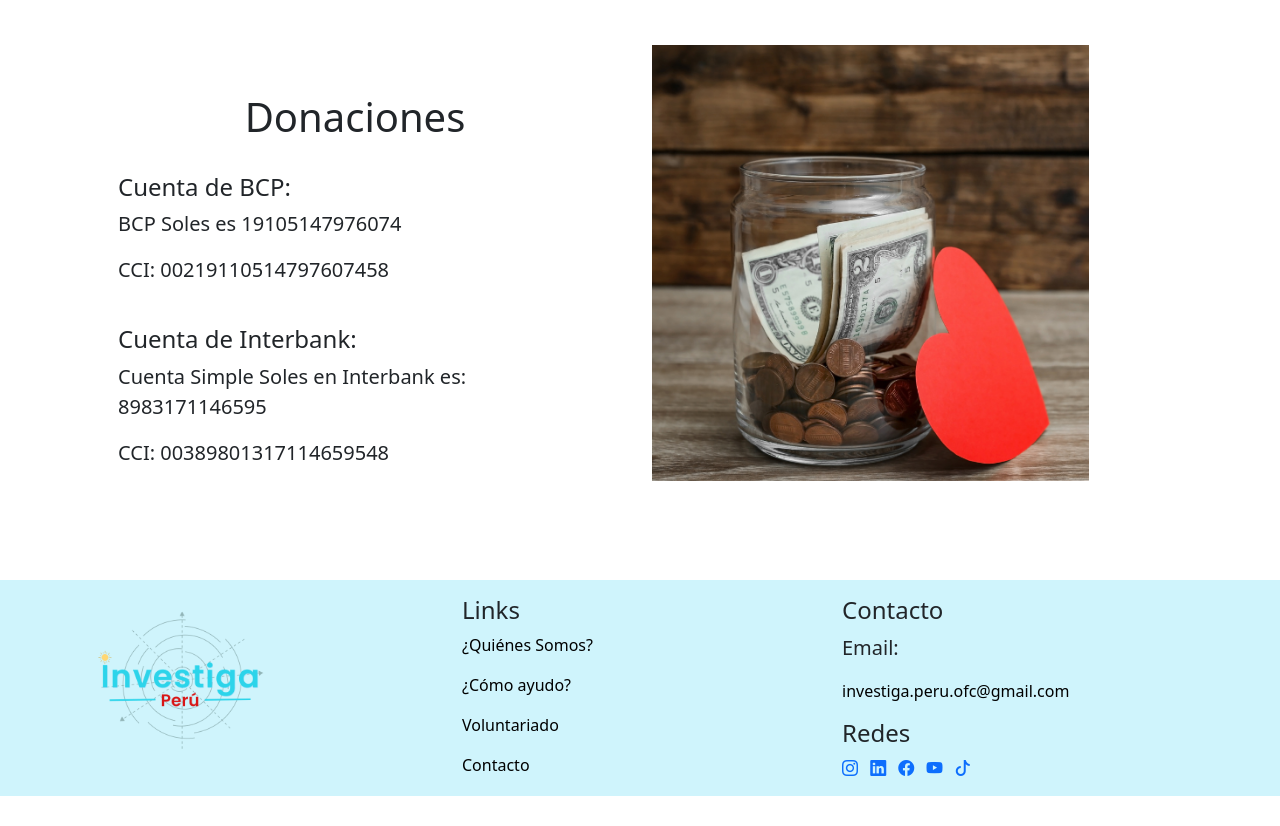
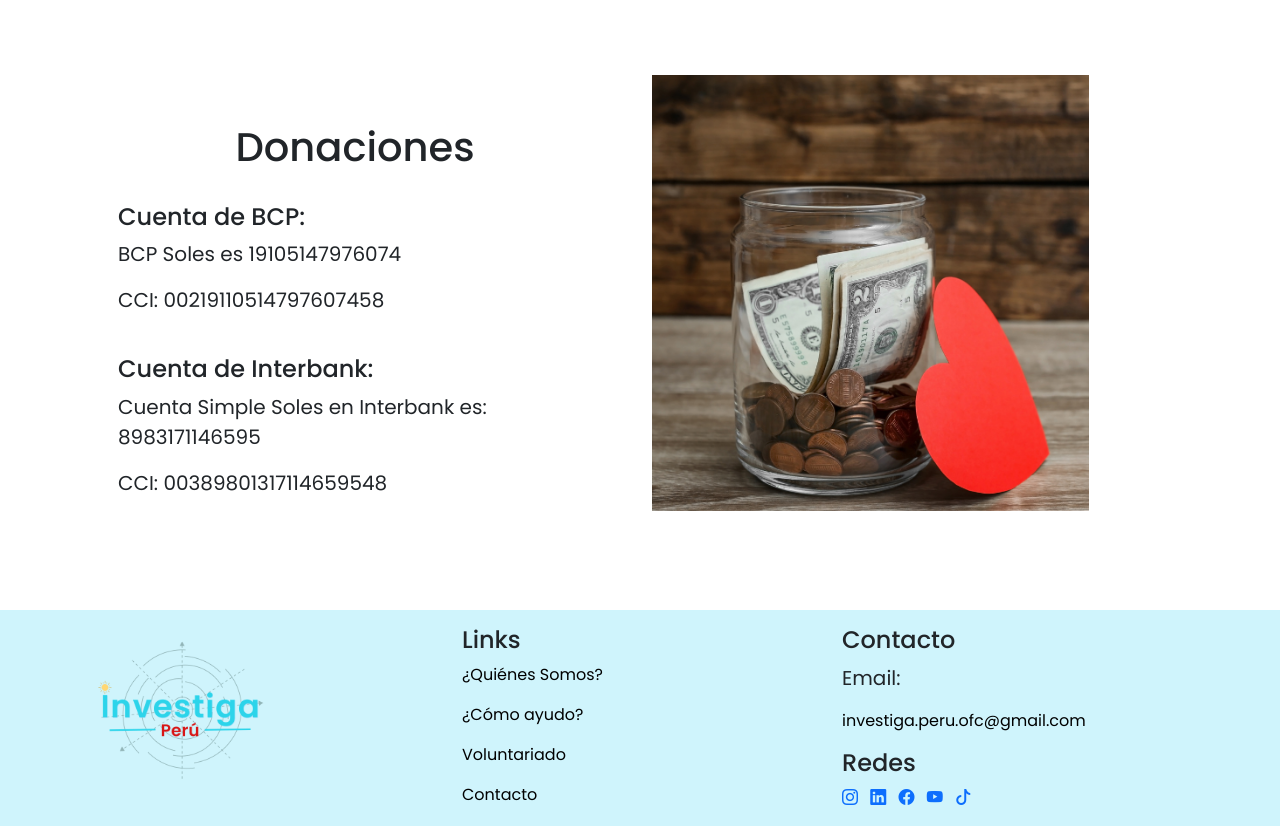
Before and after one commit to michaellogi28fr/PF-Fernandez, a plain HTML site: page comoAyudo.html in a window 1280 px wide. Shown: the part 556-1382 px from the top of the page. Before the commit the page ends 1352 px from the top, so only its background shows below. Drawn offline with nearby package versions, Linux system fonts and the light colour scheme.

Commit message:
Se arregló el carrusel como tambien los links que estaban rotos

```diff
--- a/comoAyudo.html
+++ b/comoAyudo.html
@@ -3,6 +3,12 @@
     <meta charset="UTF-8">
     <meta name="viewport" content="width=device-width, initial-scale=1.0">
     <title>¿Quienes Somos?</title>
+
+    <!--Fondo de letra-->
+    <link rel="preconnect" href="https://fonts.googleapis.com">
+    <link rel="preconnect" href="https://fonts.gstatic.com" crossorigin>
+    <link href="https://fonts.googleapis.com/css2?family=Poppins:ital,wght@0,100;0,200;0,300;0,400;0,500;0,600;0,700;0,800;0,900;1,100;1,200;1,300;1,400;1,500;1,600;1,700;1,800;1,900&display=swap" rel="stylesheet">
+
     <!--Boostrap-->
     <link href="https://cdn.jsdelivr.net/npm/bootstrap@5.3.2/dist/css/bootstrap.min.css" rel="stylesheet" integrity="sha384-T3c6CoIi6uLrA9TneNEoa7RxnatzjcDSCmG1MXxSR1GAsXEV/Dwwykc2MPK8M2HN" crossorigin="anonymous">
     <script src="https://cdn.jsdelivr.net/npm/bootstrap@5.3.2/dist/js/bootstrap.bundle.min.js" integrity="sha384-C6RzsynM9kWDrMNeT87bh95OGNyZPhcTNXj1NW7RuBCsyN/o0jlpcV8Qyq46cDfL" crossorigin="anonymous"></script>
@@ -113,7 +119,7 @@
     <div class="container">
       <div class="row">
         <div class="col-12 col-md-4">
-          <a class="text-decoration-none ">
+          <a href="index.html" class="text-decoration-none ">
             <img src="image/logo.png" width="200px" alt="" >
           </a>
         </div>
@@ -121,19 +127,19 @@
         <div class="col-12 col-md-4 mt-3">
           <p class="h4">Links</p>
           <div class="mb-3">
-            <a class="text-black text-decoration-none" href="#">¿Quiénes Somos?</a>
+            <a class="text-black text-decoration-none" href="quienesSomos.html">¿Quiénes Somos?</a>
           </div>
 
           <div class="mb-3">
-            <a class="text-black text-decoration-none" href="#">¿Cómo ayudo?</a>
+            <a class="text-black text-decoration-none" href="comoAyudo.html">¿Cómo ayudo?</a>
           </div>
 
           <div class="mb-3">
-            <a class="text-black text-decoration-none" href="#">Voluntariado</a>
+            <a class="text-black text-decoration-none" href="voluntariado.html">Voluntariado</a>
           </div>
 
           <div class="mb-3">
-            <a class="text-black text-decoration-none" href="#">Contacto</a>
+            <a class="text-black text-decoration-none" href="contacto.html">Contacto</a>
           </div>
         </div>
 
--- a/css/style.css
+++ b/css/style.css
@@ -1,7 +1,10 @@
 *{
     margin: 0;
     padding: 0;
+    font-family: "Poppins", sans-serif;
 }
+
+
 p{
     font-size: 20px;
 }
```
Also changed, not shown: contacto.html (+14 -6 lines), index.html (+15 -37 lines), quienesSomos.html (+12 -5 lines), voluntariado.html (+9 -1 lines), image/olla.jpeg (deleted), 3 other files.
